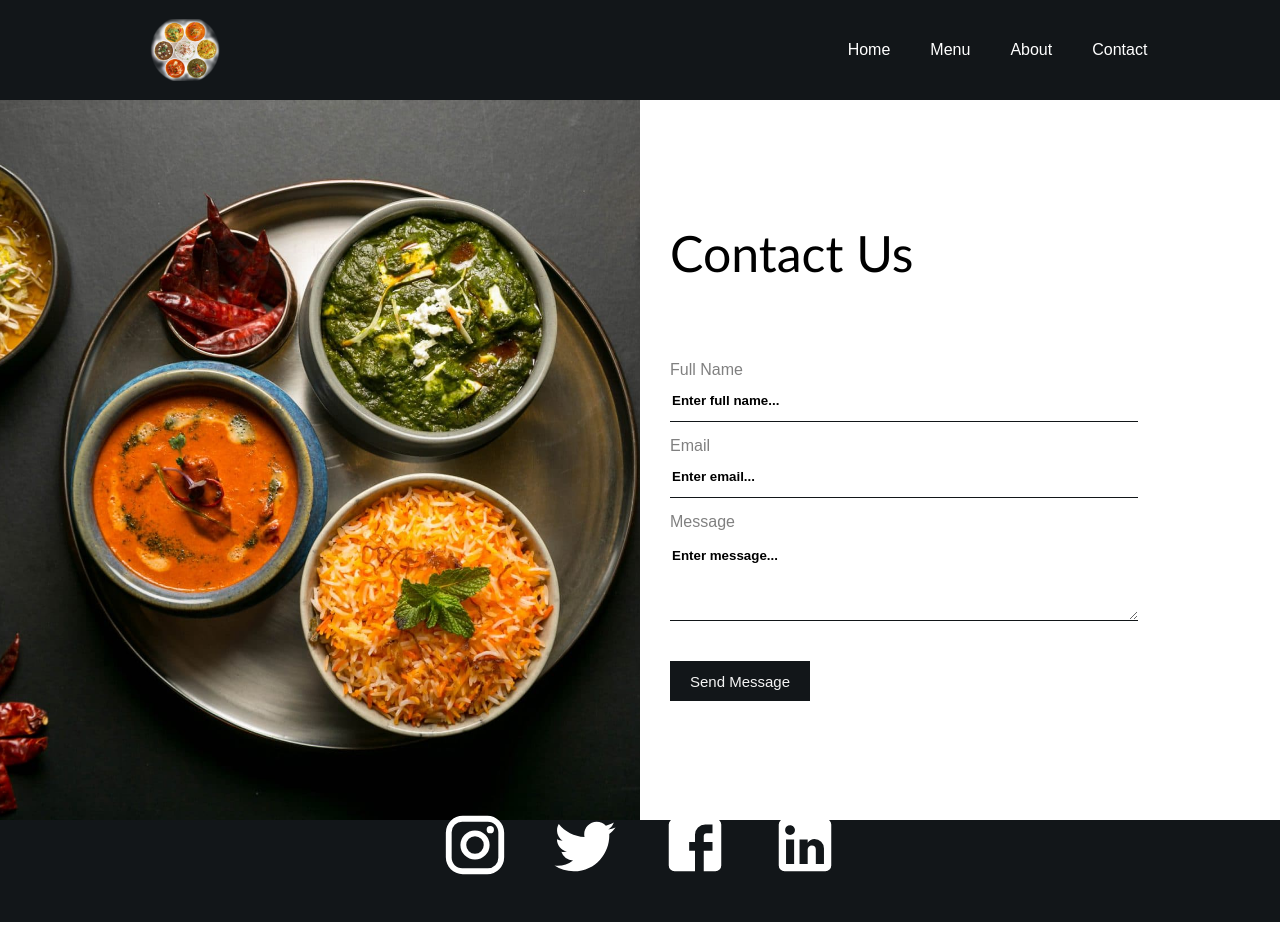
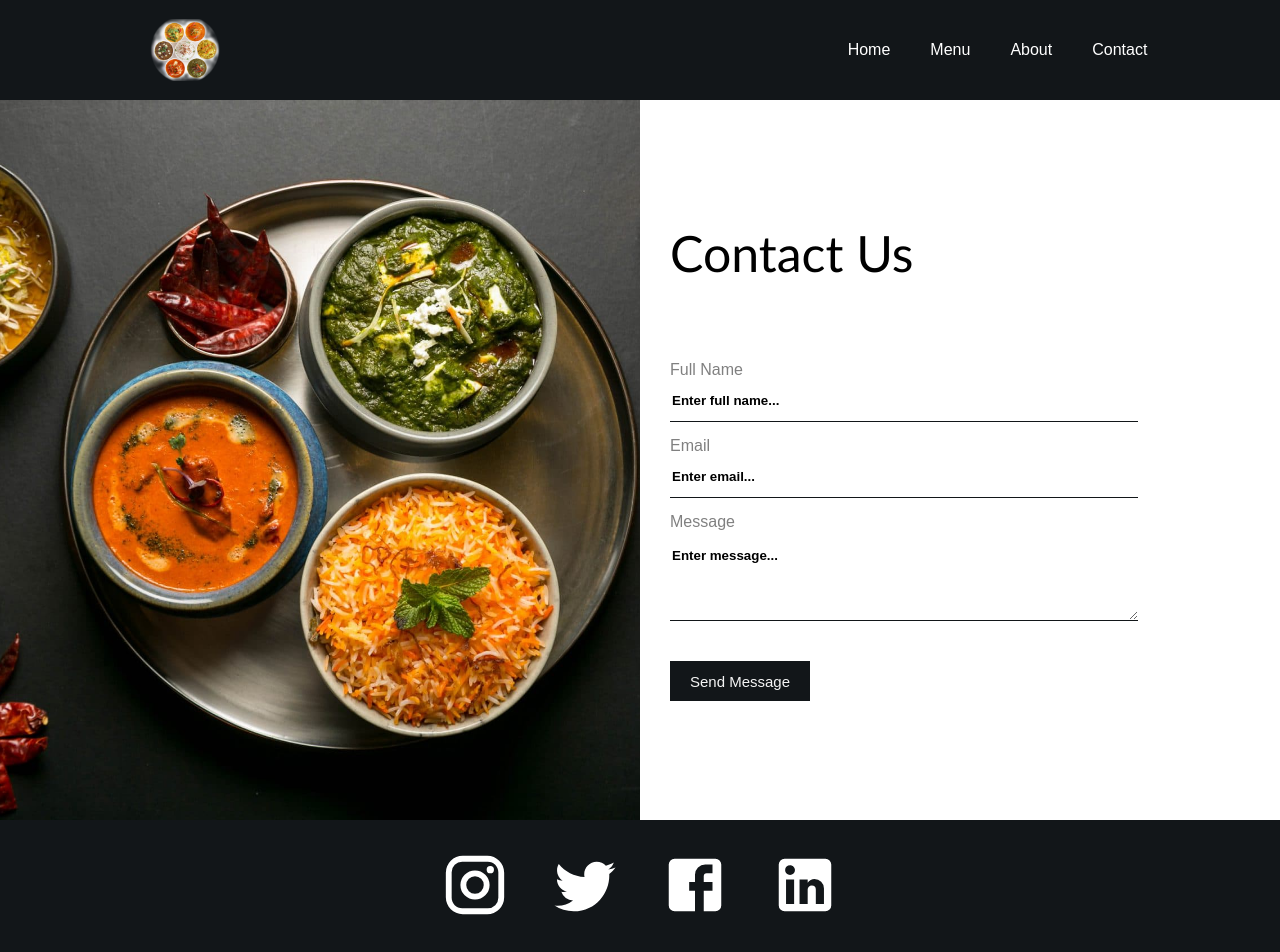
Before and after one commit to BeingAsifk/Food-Order, a React (Create React App) app: page /contact in a window 1280 px wide. Shown: the top 952 px of the page. Built offline with nearby package versions, Linux system fonts and the light colour scheme.

Commit message:
Update Footer.css

```diff
--- a/src/styles/Footer.css
+++ b/src/styles/Footer.css
@@ -1,6 +1,6 @@
 .footer {
   width: 100%;
-  height: 100px;
+  height: 180px;
   background-color: #121619;
   display: flex;
   justify-content: center;
```
